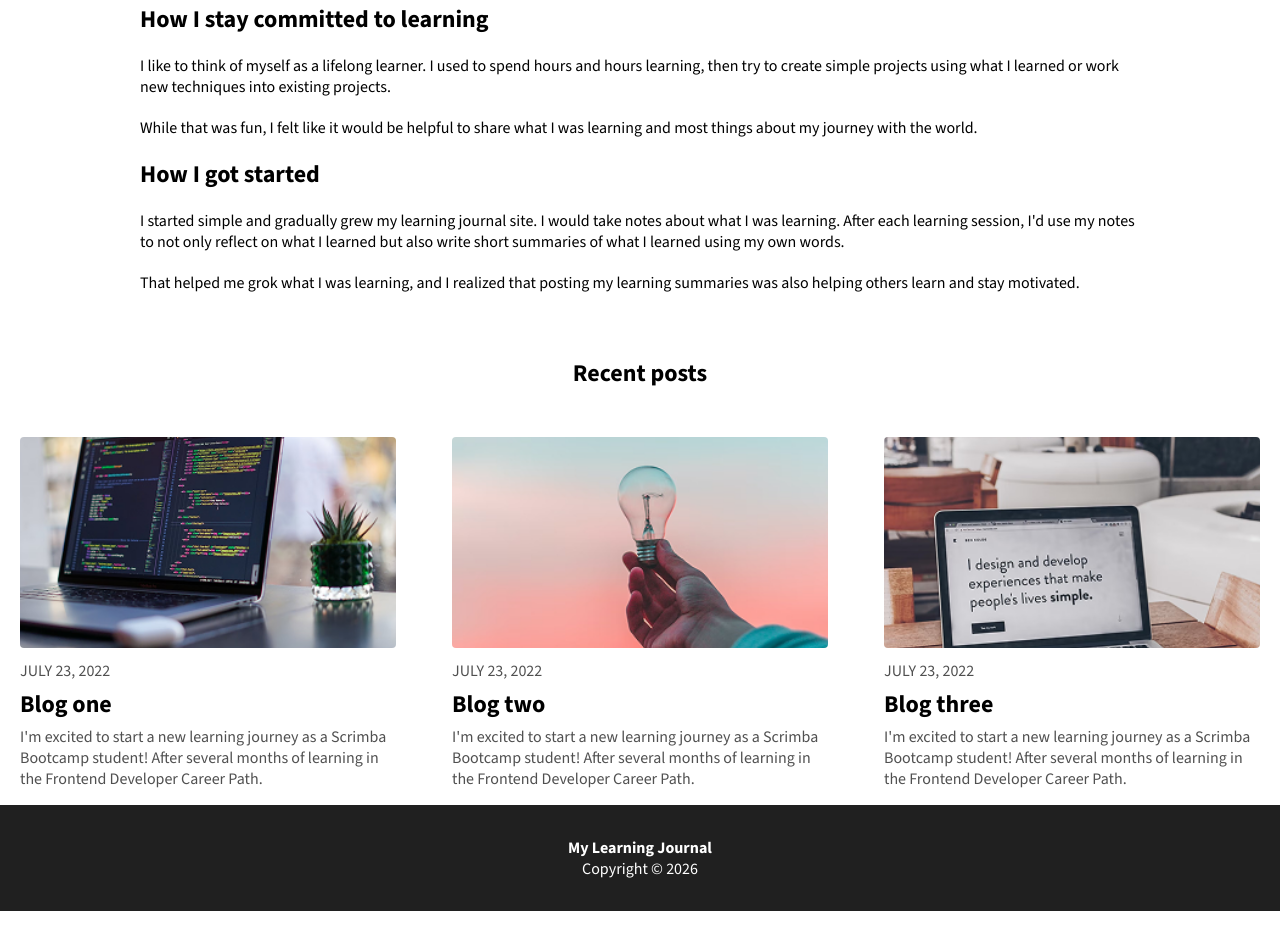
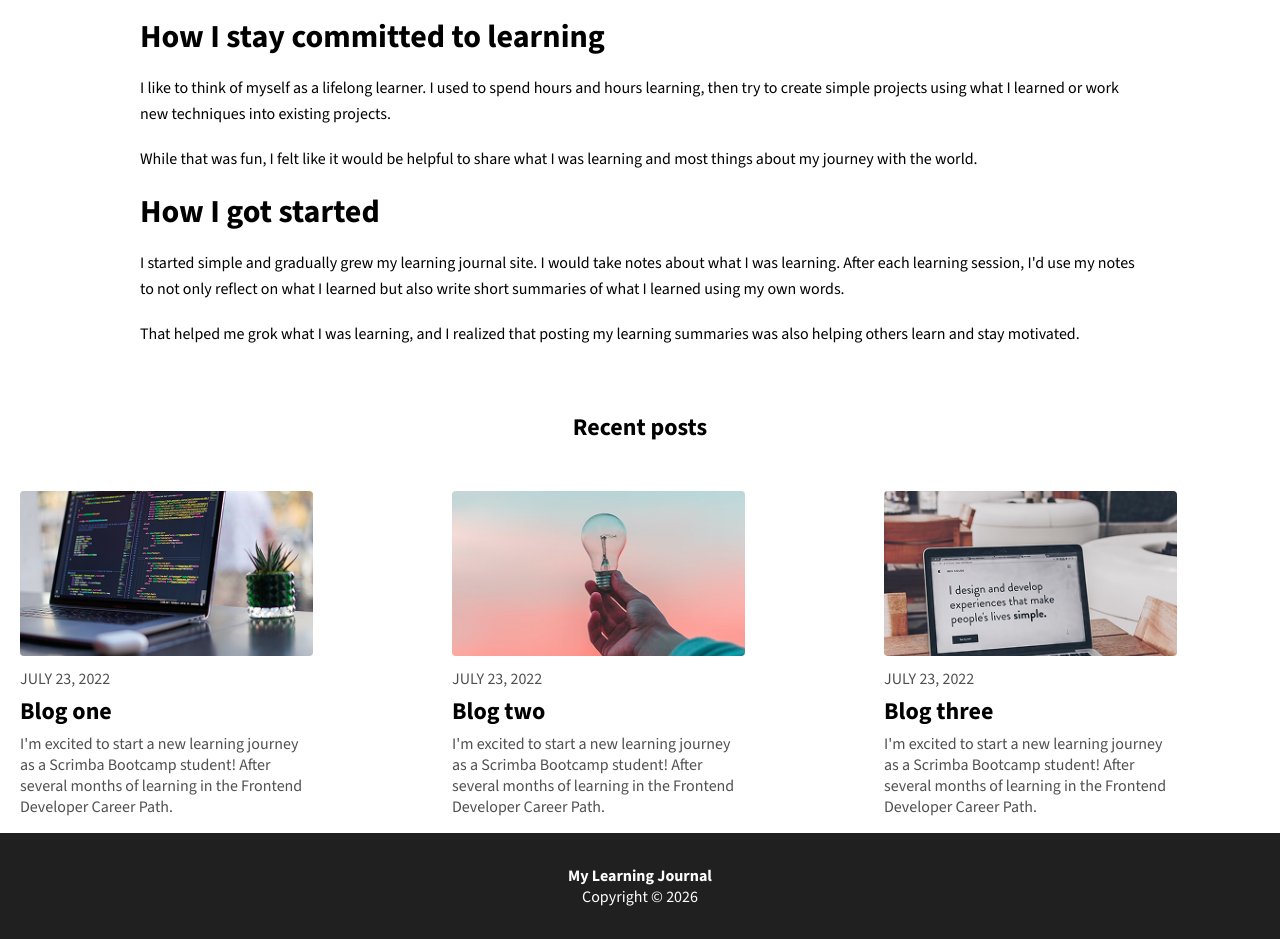
Before and after one commit to macien12/Learning-Journal-Scrimba, a website built with Vite: page home.html in a window 1280 px wide. Shown: the part 697-1636 px from the top of the page. Before the commit the page ends 1608 px from the top, so only its background shows below. Built offline with nearby package versions, Linux system fonts and the light colour scheme.

Commit message:
Refine home page typography and layout
Improve main post heading and text readability, and apply responsive flex styling to blog content.

```diff
--- a/css/home.css
+++ b/css/home.css
@@ -23,6 +23,21 @@ body {
         "footer";
 }
 
+.main-post h2 {
+    font-size: clamp(1.25rem, 3vw, 2rem);
+    line-height: 1.2;
+}
+
+.main-post p {
+    font-size: 1rem;
+    line-height: 1.6;
+}
+
+.main-post article > header > p:first-child {
+    font-size: 0.75rem;
+    font-weight: 600;
+}
+
 .main-element {
     display: grid;
     grid-template-columns: 1fr;
@@ -42,6 +57,16 @@ body {
     .blog {
 
     }
+
+    .blog-content {
+    padding: 1rem 1.25rem;
+    width: 80%;
+    display: flex;
+    align-items: center;
+    justify-content: space-evenly;
+    align-items: center;
+    flex-direction: column;
+}
 }
 
 
@@ -152,9 +177,7 @@ footer {
 }
 
 
-.blog-content {
-    padding: 1rem 1.25rem;
-}
+
 
 .blog-content article > div {
     display: flex;
```
Also changed, not shown: home.html (+1 -0 lines).
